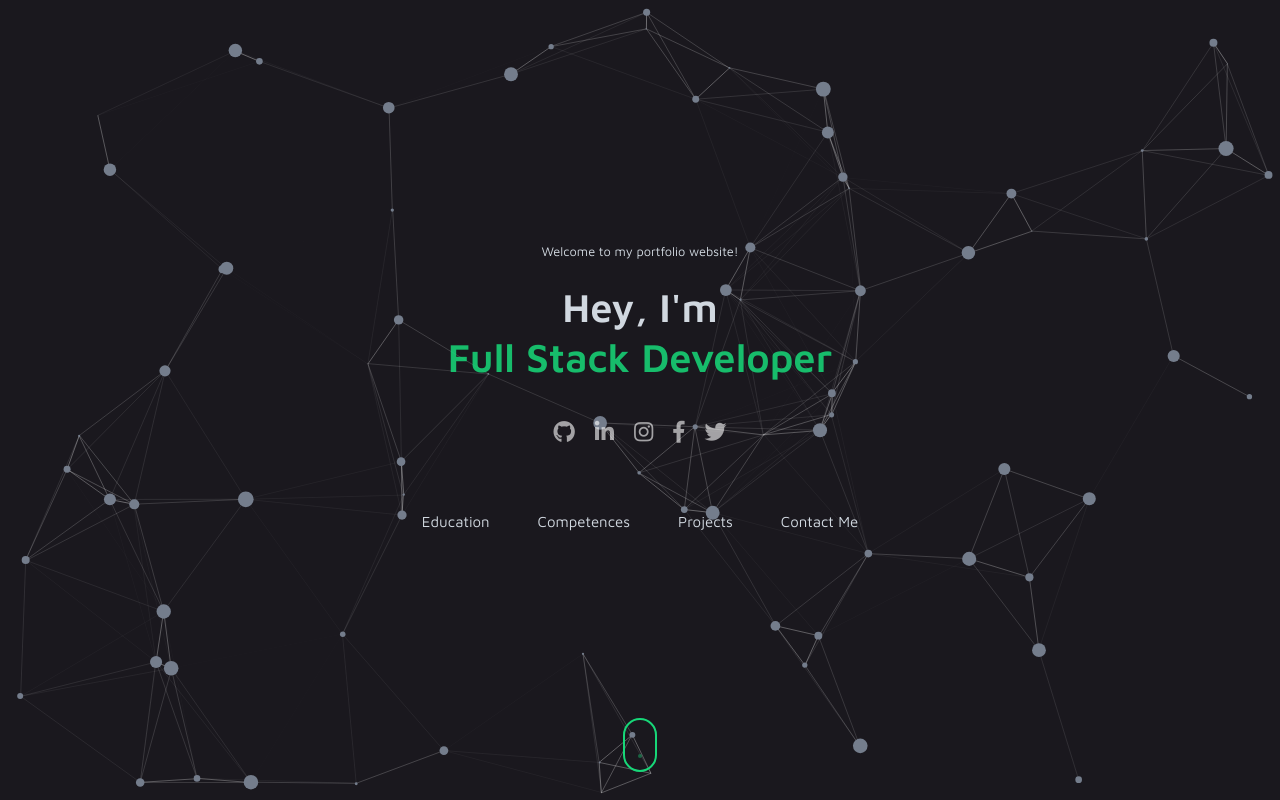
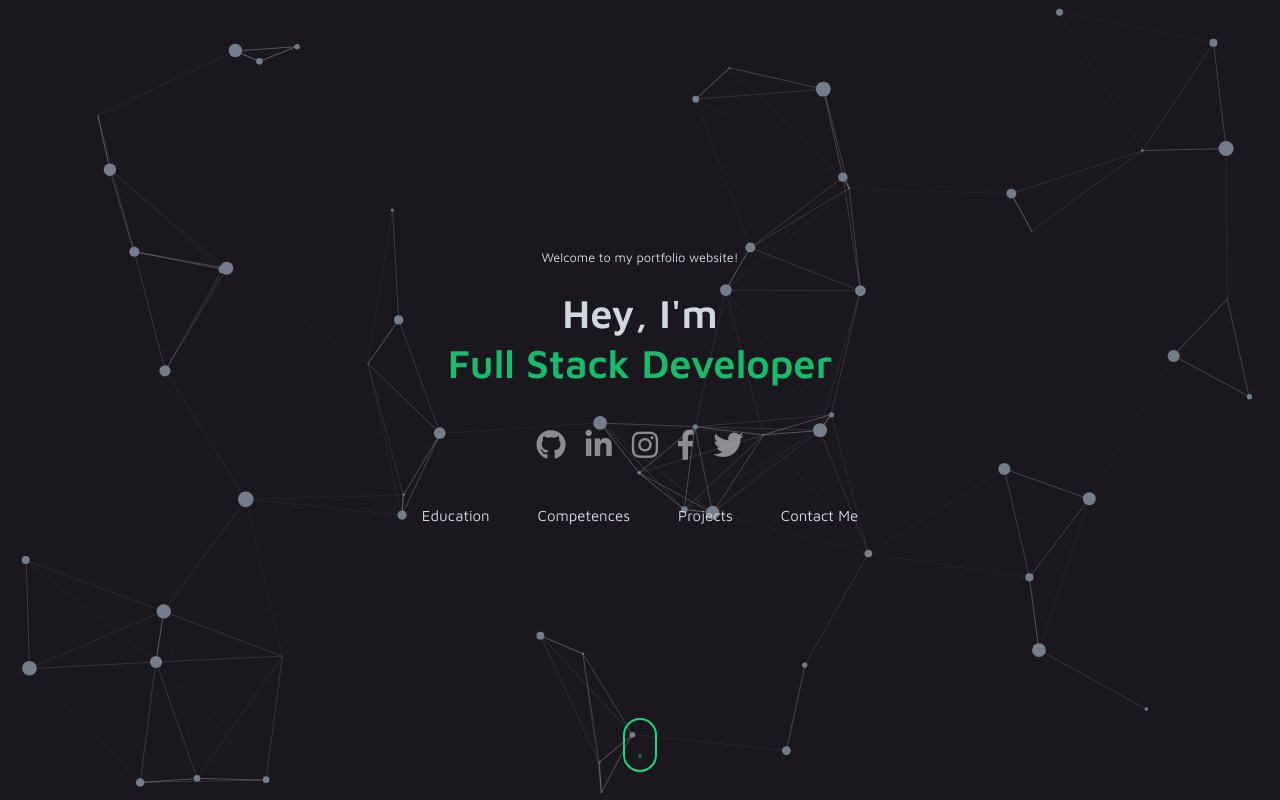
Before and after one commit to abdlalisalmi/DJANGO-Portfolio, a Django app: page / in a window 1280 px wide. Run offline with Django 3.2, Linux system fonts and the light colour scheme; data that the repository does not hold is empty; some libraries are stand-ins or nearby versions.

Commit message:
add class effect to all cards

```diff
--- a/portfolio/static/animation.js
+++ b/portfolio/static/animation.js
@@ -3,7 +3,7 @@
 particlesJS("particles-js", {
     "particles": {
       "number": {
-        "value": 80,
+        "value": 60,
         "density": {
           "enable": true,
           "value_area": 1000
--- a/portfolio/static/app.css
+++ b/portfolio/static/app.css
@@ -309,7 +309,23 @@
     opacity: 1;
     transition: .5s;
 }
-
+.social-icons {
+    display: flex;
+    justify-content: center;
+    align-items: center;
+    margin: 5px;
+    font-size: 30px;
+}
+.social-icons a {
+    color: white;
+    text-decoration: none;
+    margin: 10px;
+    opacity: .5;
+    transition: .5s;
+}
+.social-icons a:hover {
+    opacity: 1;
+}
 .social {
     display: flex;
     justify-content: center;
--- a/portfolio/static/slider.css
+++ b/portfolio/static/slider.css
@@ -13,10 +13,8 @@
 	 position: relative;
 	 max-width: 800px;
 	 margin: auto;
-	 background: #2c303a;
 	 box-shadow: 0px 14px 80px rgba(34, 35, 58, 0.2);
 	 padding: 25px;
-	 border-radius: 25px;
 	 height: 400px;
 	 transition: all 0.3s;
 }
@@ -181,7 +179,7 @@
  .blog-slider__button {
 	 display: inline-flex;
      /* background-image: linear-gradient(147deg, var(--color) 0%, var(--secondary ) 74%); */
-     border: var(--scolor) solid 2px;
+     border: var(--scolor) solid 1px;
 	 padding: 8px 35px;
 	 border-radius: 15px;
 	 color: var(--scolor);
--- a/templates/homePage.html
+++ b/templates/homePage.html
@@ -16,7 +16,7 @@
                     </div>
                 </div>
 
-                <div class="social m-0 mt-3" style="justify-content: center;">
+                <div class="social-icons m-0 mt-3" style="justify-content: center;">
                     <a href="{{info.github}}" target="_blank">
                         <i class="fab fa-github"></i>
                     </a>
--- a/templates/nav.html
+++ b/templates/nav.html
@@ -1,36 +1,9 @@
 {% load static %}
-<!--
-<li class="nav-item">
-    <a class="nav-link" href="/#education">
-        {% comment %} <i class="fa fa-graduation-cap"></i> {% endcomment %}
-        <span class="nav-text">Education</span>
-    </a>
-</li>
-<li class="nav-item">
-    <a class="nav-link" href="/#competences">
-        {% comment %} <i class="fa fa-graduation-cap"></i> {% endcomment %}
-        <span class="nav-text">Competences</span>
-    </a>
-</li>
-<li class="nav-item">
-    <a class="nav-link" href="/#projects">
-        {% comment %} <i class="fa fa-tasks"></i> {% endcomment %}
-        <span class="nav-text">Projects</span>
-    </a>
-</li>
-<li class="nav-item">
-    <a class="nav-link" href="/#contact-me">
-        {% comment %} <i class="fa fa-envelope"></i> {% endcomment %}
-        <span class="nav-text">Contact Me</span>
-    </a>
-</li>
--->
-<div class="container mt-5">
+<div class="container mt-4">
     <div class="row">
         <div class="col-12">
             <ul class="nav justify-content-center flex-column flex-sm-row" id="tabs-text" role="tablist">
                 <li class="nav-item">
-
                     <a class="nav-link nav-text mb-sm-4 px-4" href="/#education">Education</a>
                 </li>
                 <li class="nav-item">
--- a/templates/projects.html
+++ b/templates/projects.html
@@ -11,7 +11,7 @@
                     <div class="carousel-inner">
                         {% for project in projects %}
                             <div class="carousel-item {% if forloop.counter == 1 %}active{% endif %} mb-4">
-                                <div class="blog-slider">
+                                <div class="blog-slider mirror-face">
                                     <div class="blog-slider__wrp swiper-wrapper">
 
                                         <div class="blog-slider__item swiper-slide">
```
Also changed, not shown: other parts of portfolio/static/app.css (+19 -10 lines).
